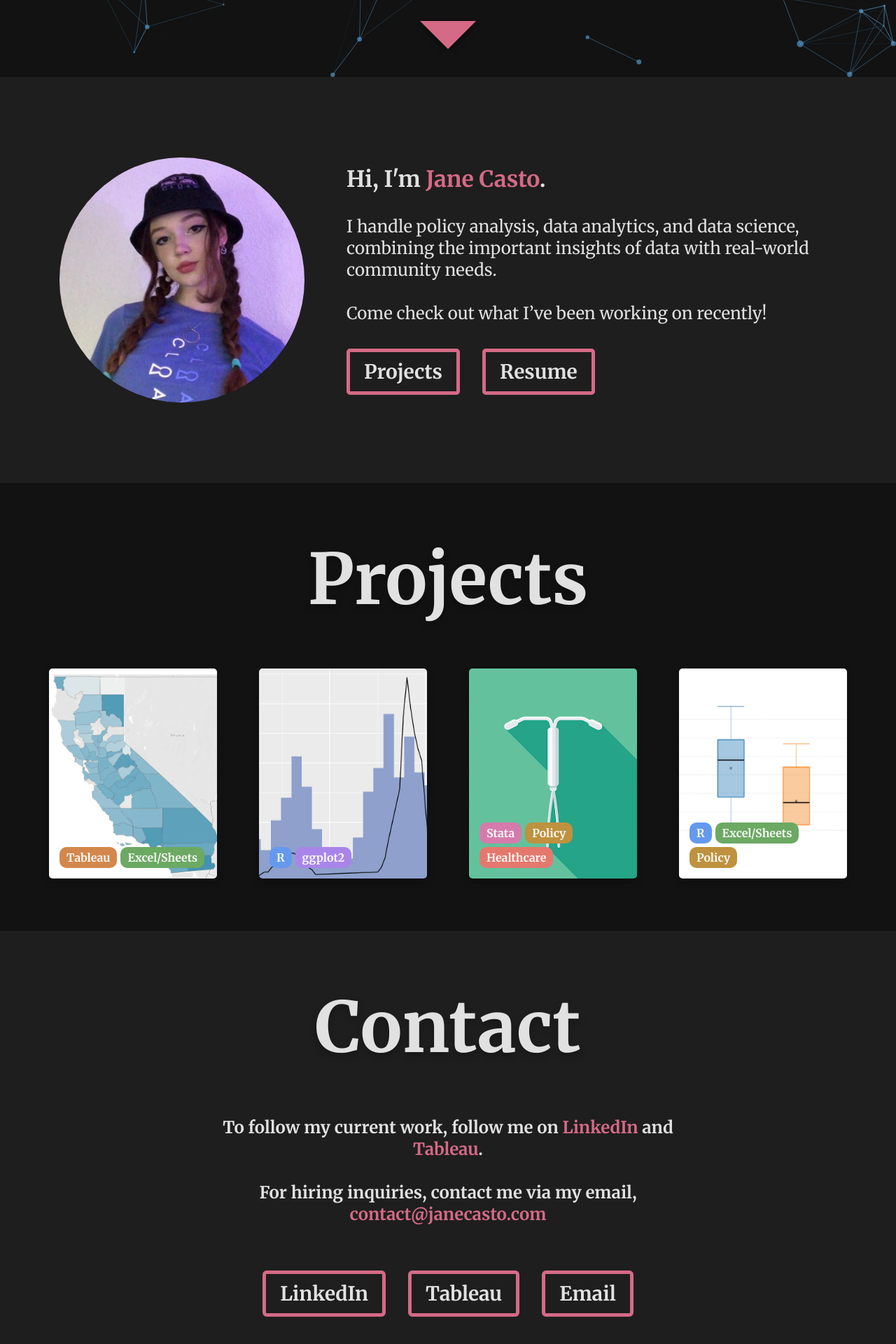
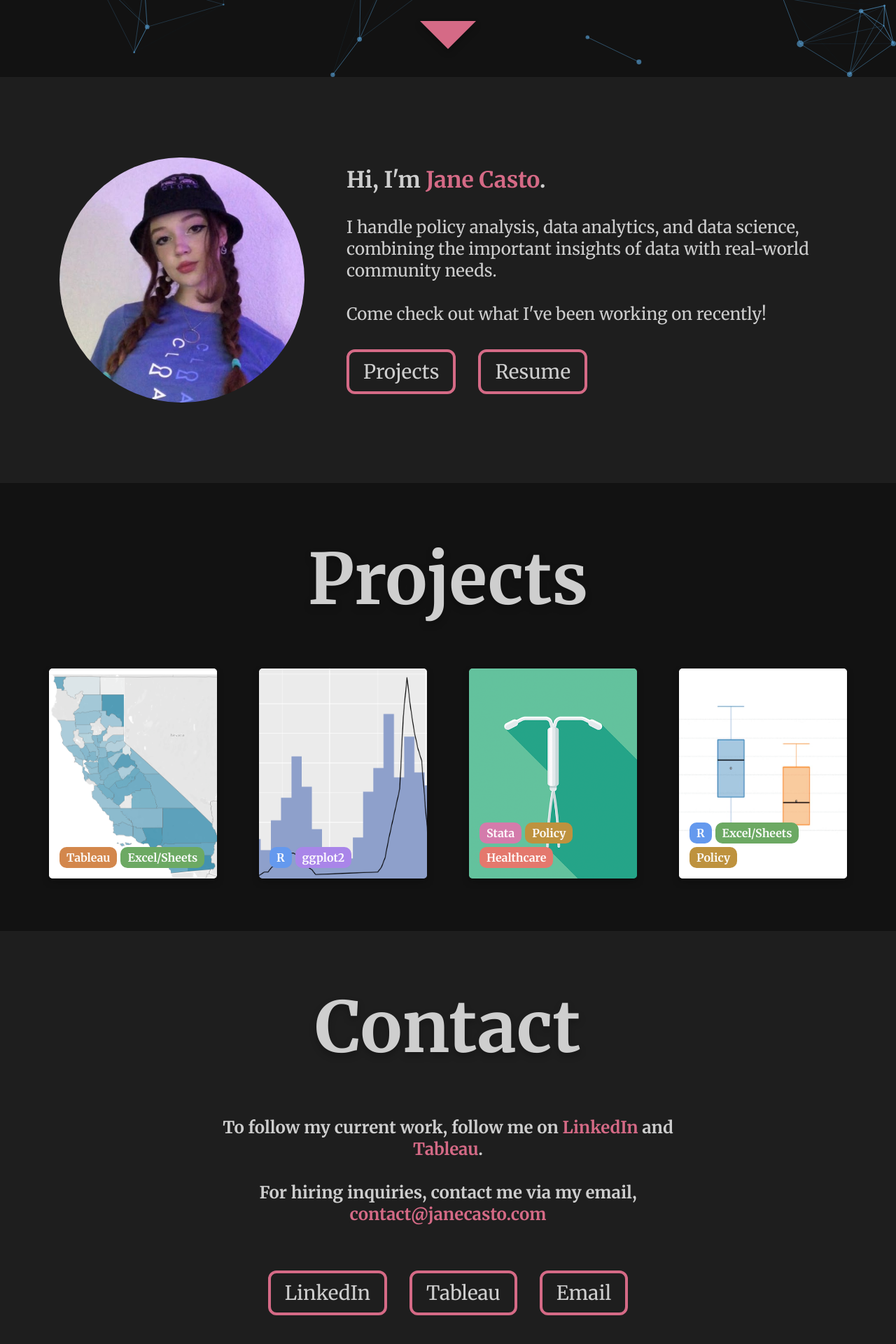
Before and after one commit to valerio-alan/Jane-Casto-Portfolio, a React (Vite) app: page / in a window 1280 px wide. Shown: the part 690-2610 px from the top of the page at 70% size. Built offline with nearby package versions, Linux system fonts and the light colour scheme.

Commit message:
Style Updates

```diff
--- a/src/components/Intro.jsx
+++ b/src/components/Intro.jsx
@@ -13,14 +13,14 @@ export default function Intro(props) {
 						I handle policy analysis, data analytics, and data science, combining the important insights of data with real-world community needs.
 						<br />
 						<br />
-						Come check out what I’ve been working on recently!
+						Come check out what I've been working on recently!
 					</p>
 					<div className='intro-buttons'>
-						<h3 className='pointer unselectable' onClick={props.sections[2] && props.sections[2].offsetFunc}>
+						<div className='pointer unselectable' onClick={props.sections[2] && props.sections[2].offsetFunc}>
 							Projects
-						</h3>
+						</div>
 						<a className='unselectable' href='/Resume.pdf' target='_blank'>
-							<h3 className='unselectable'>Resume</h3>
+							<div className='unselectable'>Resume</div>
 						</a>
 					</div>
 				</div>
--- a/src/components/Particles.jsx
+++ b/src/components/Particles.jsx
@@ -33,7 +33,7 @@ export default function ParticleBack() {
 							quantity: 4,
 						},
 						repulse: {
-							distance: 100,
+							distance: 150,
 							duration: 0.4,
 						},
 					},
--- a/src/index.css
+++ b/src/index.css
@@ -3,9 +3,9 @@
 	--bg-color: #121212;
 	--dark-grey: #1e1e1e;
 	--dark-grey-rgb: 30, 30, 30;
-	--off-white: #e1e1e1;
+	--off-white: #cecece;
 	--accent-color: #d56a86;
-	--accent-color-transparent: #d56a869d;
+	--accent-color-transparent: #d56a87c1;
 	--secondary-color: #5caae2;
 	--secondary-color-transparent: #5caae29d;
 	--section-max-width: 1200px;
@@ -152,7 +152,7 @@ header a {
 .header-right {
 	display: flex;
 	align-items: center;
-	gap: 15px;
+	gap: 10px;
 	padding: 0 20px;
 	position: absolute;
 	transition: right 0.4s ease-out;
@@ -174,13 +174,13 @@ header a {
 }
 
 .header-link h2 {
-	padding: 0 6px;
+	padding: 6px 12px;
 }
 
 .current-link {
 	background-color: var(--accent-color);
 	color: white;
-	border-radius: 2px;
+	border-radius: 6px;
 }
 
 @media screen and (max-width: 900px) {
@@ -392,13 +392,20 @@ header a {
 	gap: 2rem;
 }
 
-.intro-buttons h3:hover {
+.intro-buttons div:hover,
+.contact-buttons > a:hover {
 	color: white;
 	background-color: var(--accent-color);
-	bottom: 10px;
+	bottom: 5px;
+	transform: scale(105%);
 }
 
-.intro-buttons h3 {
+.intro-buttons div {
+	margin: 35px 0 0 0;
+}
+
+.intro-buttons div,
+.contact-buttons > a {
 	position: relative;
 	bottom: 0;
 	width: -webkit-fit-content;
@@ -407,12 +414,11 @@ header a {
 	color: var(--off-white);
 	border-color: var(--accent-color);
 	border-style: solid;
-	border-width: 5px;
+	border-width: 4px;
 	font-size: 1.75rem;
 	padding: 10px 20px;
-	margin: 35px 0 0 0;
-	border-radius: 5px;
-	transition: color 0.4s ease, background-color 0.4s ease, bottom 0.4s ease;
+	border-radius: 12px;
+	transition: color 0.4s ease, background-color 0.4s ease, bottom 0.4s ease, transform 0.2s ease;
 }
 
 .intro-buttons a {
@@ -506,15 +512,24 @@ header a {
 .project-wrapper {
 	position: relative;
 	bottom: 0;
+	opacity: 1;
 	min-height: calc(var(--section-max-width) / 4);
 	width: calc(var(--section-max-width) / 5);
 	text-decoration: none;
-	transition: bottom 0.4s ease;
+	transition: bottom 0.4s ease, opacity 0.4s ease, transform 0.2s ease;
+	transform: scale(100%);
 	text-align: center;
 }
 
 .project-wrapper:hover {
 	bottom: 10px;
+	transform: scale(105%);
+}
+
+.portfolio-grid:has(.project-wrapper:hover) > .project-wrapper:not(:hover) {
+	bottom: -5px;
+	opacity: 0.5;
+	transform: scale(99%);
 }
 
 .project {
@@ -538,11 +553,17 @@ header a {
 	width: 100%;
 	color: white;
 	background-color: transparent;
-	transition: background-color 0.4s ease;
+	-webkit-backdrop-filter: blur(0);
+	        backdrop-filter: blur(0);
+	transition: background-color 0.4s ease, -webkit-backdrop-filter 0.4s ease;
+	transition: background-color 0.4s ease, backdrop-filter 0.4s ease;
+	transition: background-color 0.4s ease, backdrop-filter 0.4s ease, -webkit-backdrop-filter 0.4s ease;
 }
 
 .project-content:hover {
 	background-color: var(--secondary-color-transparent);
+	-webkit-backdrop-filter: blur(1px);
+	        backdrop-filter: blur(1px);
 }
 
 .project-content:hover > .project-text {
@@ -647,25 +668,8 @@ header a {
 	gap: 2rem;
 }
 
-.contact-buttons > a {
-	position: relative;
-	bottom: 0;
+.contact-buttons a {
 	text-decoration: none;
-	color: var(--off-white);
-	font-size: 1.75rem;
-	font-weight: bold;
-	padding: 10px 20px;
-	border-radius: 6px;
-	border-color: var(--accent-color);
-	border-style: solid;
-	border-width: 5px;
-	transition: bottom 0.4s ease, background-color 0.4s ease, color 0.4s ease;
-}
-
-.contact-buttons > a:hover {
-	color: white;
-	background-color: var(--accent-color);
-	bottom: 10px;
 }
 
 @media screen and (max-width: 850px) {
```
Also changed, not shown: 1 other file (tests, documents, lock files or other folders).
